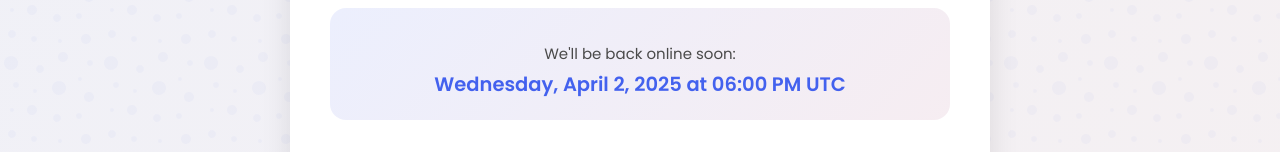
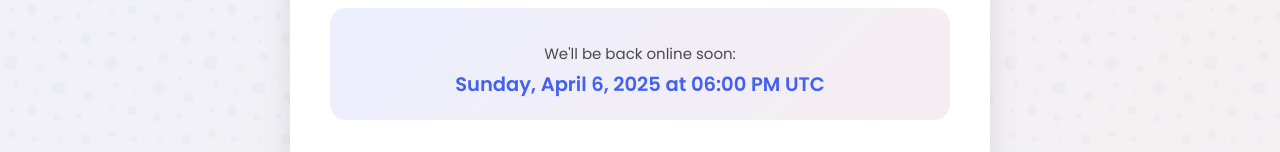
Before and after one commit to aleprevitera/feedscanai, a plain HTML site: page en/index.html in a window 1280 px wide. Shown: the part 648-800 px from the top of the page. Drawn offline with nearby package versions, Linux system fonts and the light colour scheme.

Commit message:
Update index.html

```diff
--- a/en/index.html
+++ b/en/index.html
@@ -449,7 +449,7 @@
 
         <div class="time-info">
           <p class="time-label">We'll be back online soon:</p>
-          <p class="time-value" id="maintenance-end-time">April 2, 2025 at 6:00 PM (CET)</p>
+          <p class="time-value" id="maintenance-end-time">April 6, 2025 at 6:00 PM (CET)</p>
         </div>
 
         <div class="contact-info">
@@ -472,7 +472,7 @@
   <script>
     document.addEventListener('DOMContentLoaded', function() {
       // Set the maintenance end time (format: year, month (0-11), day, hour, minutes)
-      const maintenanceEndTime = new Date(2025, 3, 2, 18, 0); // April 2, 2025, 6:00 PM
+      const maintenanceEndTime = new Date(2025, 3, 6, 18, 0); // April 2, 2025, 6:00 PM
 
       // Format and display the maintenance end time
       const timeElement = document.getElementById('maintenance-end-time');
```
